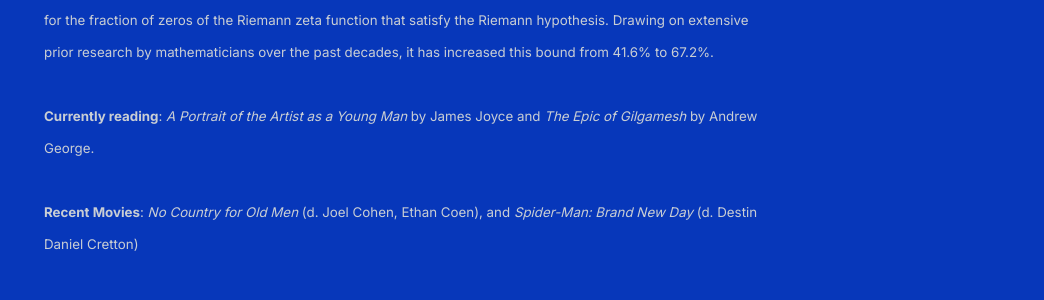
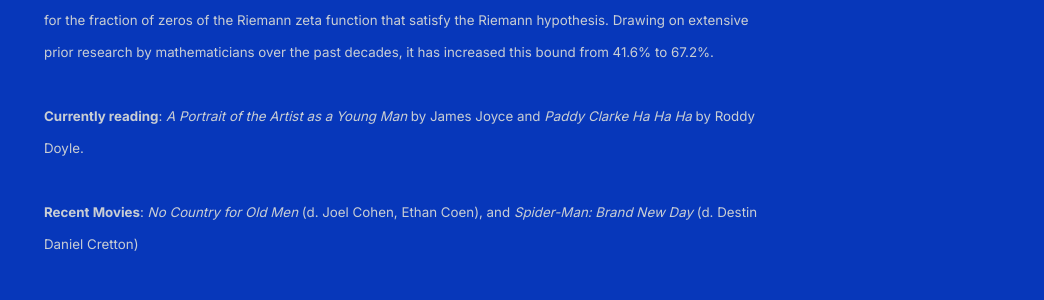
Before and after one commit to shihankanungo/shihankanungo.github.io, a Jekyll site: the page built from index.md, in a window 1280 px wide and 900 px high, scrolled down 631 px. Shown: the part 152-452 px from the top of the window, without its empty margins (236-1280 px from the left). Built offline with Jekyll 4.4.1, drawn with Linux system fonts in a browser that asks for light colours.

Commit message:
Update _config.yml

```diff
--- a/_config.yml
+++ b/_config.yml
@@ -8,7 +8,7 @@
 
           <small><b>Recent news</b>: <i>AI in Math</i>. An unreleased research version of Claude has improved on a longstanding lower bound for the fraction of zeros of the Riemann zeta function that satisfy the Riemann hypothesis. Drawing on extensive prior research by mathematicians over the past decades, it has increased this bound from 41.6% to 67.2%.</small>
           <br /><br />
-          <small><b>Currently reading</b>: <i>A Portrait of the Artist as a Young Man</i> by James Joyce and <i>The Epic of Gilgamesh</i> by Andrew George.</small>
+          <small><b>Currently reading</b>: <i>A Portrait of the Artist as a Young Man</i> by James Joyce and <i>Paddy Clarke Ha Ha Ha</i> by Roddy Doyle.</small>
           <br /><br />
           <small><b>Recent Movies</b>: <i>No Country for Old Men</i> (d. Joel Cohen, Ethan Coen), and <i>Spider-Man: Brand New Day</i> (d. Destin Daniel Cretton)</small>
           <br /><br />
```
